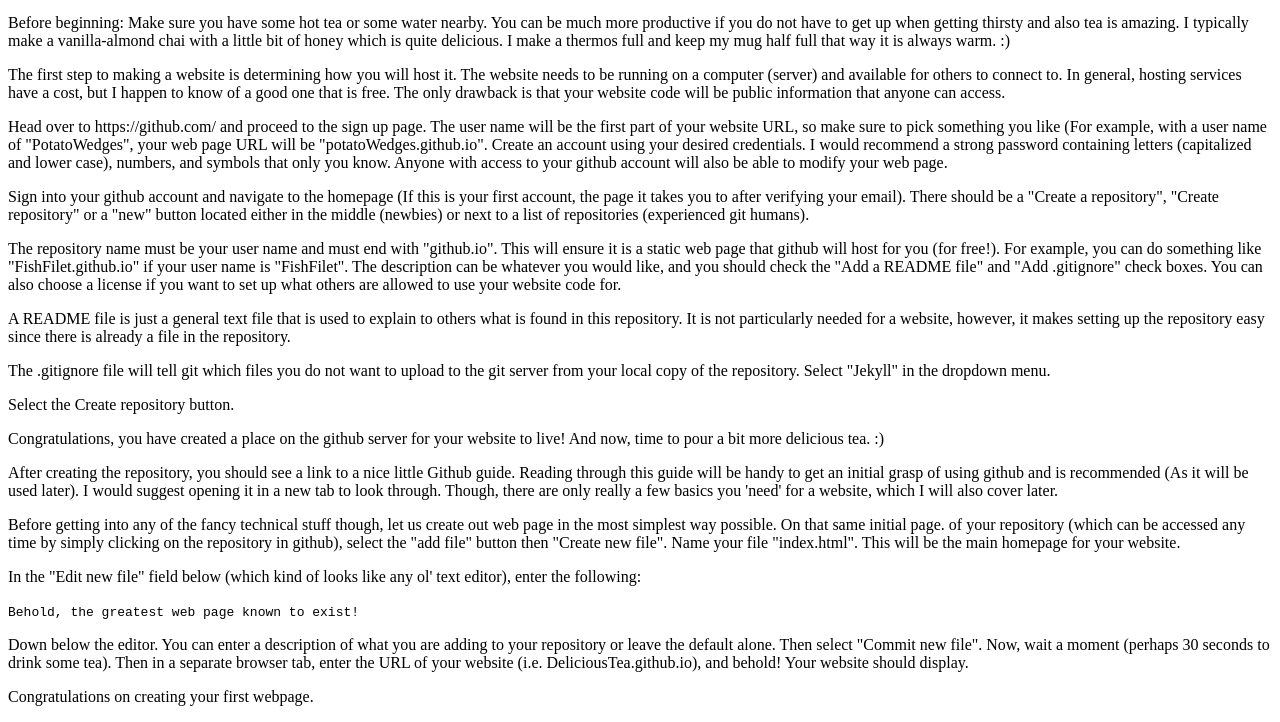
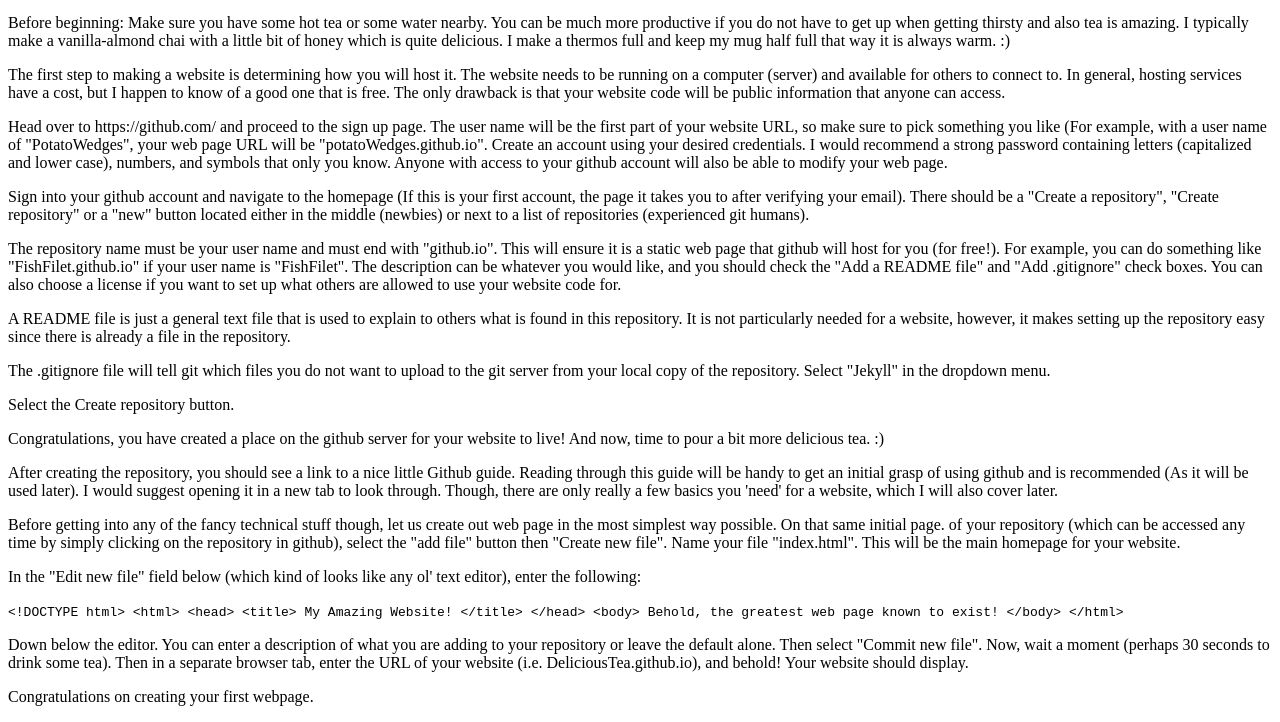
Before and after one commit to GitWebsiteTutorial/GitWebsiteTutorial.github.io, a plain HTML site: page index.html in a window 1280 px wide. Shown: the part 100-822 px from the top of the page. Drawn offline with Linux system fonts and the light colour scheme.

Commit message:
Escape the < characters for the html example.

```diff
--- a/index.html
+++ b/index.html
@@ -34,17 +34,17 @@
 		<p>In the "Edit new file" field below (which kind of looks like any ol' text editor), enter the following:</p>
 
 		<code>
-		<!DOCTYPE html>
-		<html>
-		  <head>
-			<title>
+		&lt;!DOCTYPE html>
+		&lt;html>
+		  &lt;head>
+			&lt;title>
 			  My Amazing Website!
-			</title>
-		  </head>
-			<body>
+			&lt;/title>
+		  &lt;/head>
+			&lt;body>
 			  Behold, the greatest web page known to exist!
-			</body>
-		</html>
+			&lt;/body>
+		&lt;/html>
 		</code>
 
 		<p>Down below the editor. You can enter a description of what you are adding to your repository or leave the default alone. Then select "Commit new file". Now, wait a moment (perhaps 30 seconds to drink some tea). Then in a separate browser tab, enter the URL of your website (i.e. DeliciousTea.github.io), and behold! Your website should display.</p>
```
